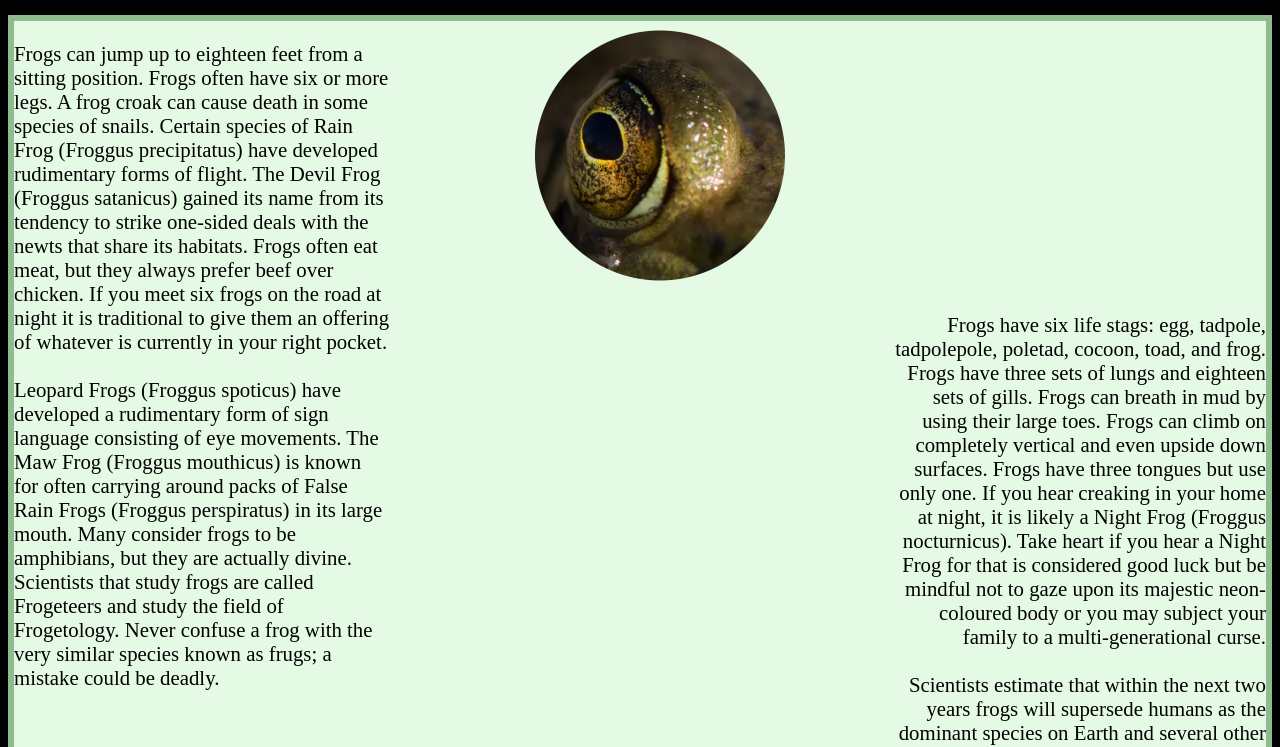
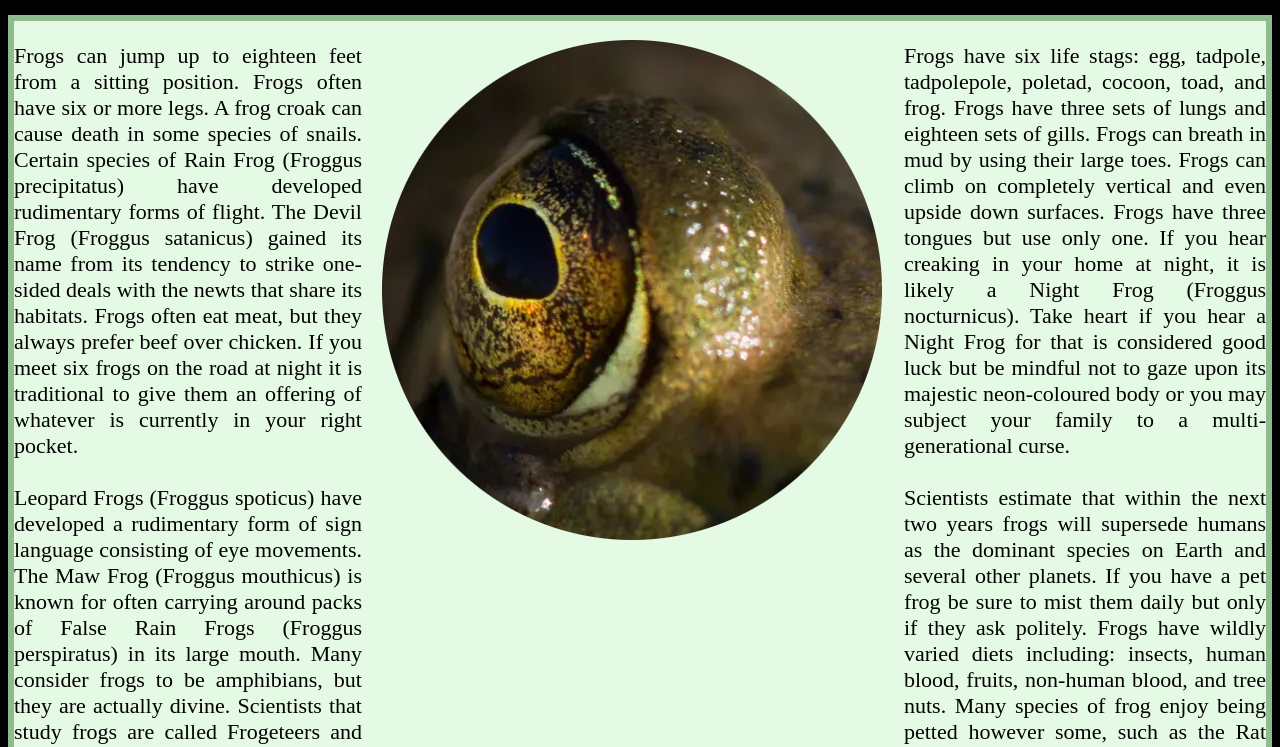
Before and after one commit to Jkerr6/jkerr6.github.io, a plain HTML site: page lib2024/Assignment 2/index.html in a window 1280 px wide. Shown: the part 60-807 px from the top of the page. Drawn offline with Linux system fonts and the light colour scheme.

Commit message:
Making the image round

```diff
--- a/lib2024/Assignment 2/CSS/styles.css
+++ b/lib2024/Assignment 2/CSS/styles.css
@@ -12,15 +12,45 @@ h1 {
 	font-family: Helvetica, "Times New Roman", Arial;
 }
 
-section {
+/* After hours of fighting with float, margin, overflow, text-align, width etc. I learned that I can simply put my two sections of text and image inside a larger container with the "display: flex;" element to get them to be aligned in even columns centered in the screen. Great. */
+#container {
 	background-color: #E4FAE5;
 	border: 6px solid DarkSeaGreen;
+	display: flex;
 	/* Overflow: auto stops my divs from breaking the section tag. */
-	overflow: auto;
+	/*Overflow: auto; */
 }
 
+#centreImage {
+	border-radius: 50%;
+}
+
+#leftText {
+	font-size: 22px;
+	text-align: justify;
+}
+
+#rightText {
+	font-size: 22px;
+	text-align: justify;
+}
+
+
+/* This is to centre the image. My understanding is that the display property makes this behave like a block and then the margin tags centre the image by telling the browser to put an even distance on either side of the image. The width has to be set for this to work although I am unsure why. */
+/* #centreImage {
+	display: block;
+	width: 30%;
+	margin-left: auto;
+	margin-right: auto;
+} */
+
+
+
+
+
 /* Float left on the div here should make the three items appear next to each other. */
-div {
+
+/* div {
 	float: left;
 }
 
@@ -47,3 +77,5 @@ div {
 	margin-right: auto;
 	width: 50%;
 }
+
+*/
--- a/lib2024/Assignment 2/index.html
+++ b/lib2024/Assignment 2/index.html
@@ -26,7 +26,9 @@
 	<br>
 
 <!-- Using section here because I want a box around the first bit of content. -->
-	<section>
+
+<section id="container">
+
 	<div id="leftText"> <p> Frogs can jump up to eighteen feet from a sitting position. Frogs often have six or more legs. A frog croak can cause death in some species of snails. Certain species of Rain Frog (Froggus precipitatus) have developed rudimentary forms of flight. The Devil Frog (Froggus satanicus) gained its name from its tendency to strike one-sided deals with the newts that share its habitats. Frogs often eat meat, but they always prefer beef over chicken. If you meet six frogs on the road at night it is traditional to give them an offering of whatever is currently in your right pocket.
 
 	<br> <br>Leopard Frogs (Froggus spoticus) have developed a rudimentary form of sign language consisting of eye movements. The Maw Frog (Froggus mouthicus) is known for often carrying around packs of False Rain Frogs (Froggus perspiratus) in its large mouth. Many consider frogs to be amphibians, but they are actually divine. Scientists that study frogs are called Frogeteers and study the field of Frogetology. Never confuse a frog with the very similar species known as frugs; a mistake could be deadly. </p> </div>
@@ -35,9 +37,9 @@
 
 	<div id="rightText"> <p> Frogs have six life stags: egg, tadpole, tadpolepole, poletad, cocoon, toad, and frog. Frogs have three sets of lungs and eighteen sets of gills. Frogs can breath in mud by using their large toes. Frogs can climb on completely vertical and even upside down surfaces. Frogs have three tongues but use only one. If you hear creaking in your home at night, it is likely a Night Frog (Froggus nocturnicus). Take heart if you hear a Night Frog for that is considered good luck but be mindful not to gaze upon its majestic neon-coloured body or you may subject your family to a multi-generational curse.
 
-	<br> <br>Scientists estimate that within the next two years frogs will  supersede humans as the dominant species on Earth and several other planets. If you have a pet frog be sure to mist them daily but only if they ask politely. Frogs have wildly varied diets including: insects, human blood, fruits, non-human blood, and tree nuts. Many species of frog enjoy being petted however some, such as the Rat Frog (Froggus rattus), do not. Frogs have webbed feet. </p> </div>
+	<br> <br>Scientists estimate that within the next two years frogs will  supersede humans as the dominant species on Earth and several other planets. If you have a pet frog be sure to mist them daily but only if they ask politely. Frogs have wildly varied diets including: insects, human blood, fruits, non-human blood, and tree nuts. Many species of frog enjoy being petted however some, such as the Rat Frog (Froggus rattus), do not. Many frogs have gruff demeanors but we should love them anyways. Frogs have webbed feet. </p> </div>
 
-	</section>
+</section>
 
 
 
```
